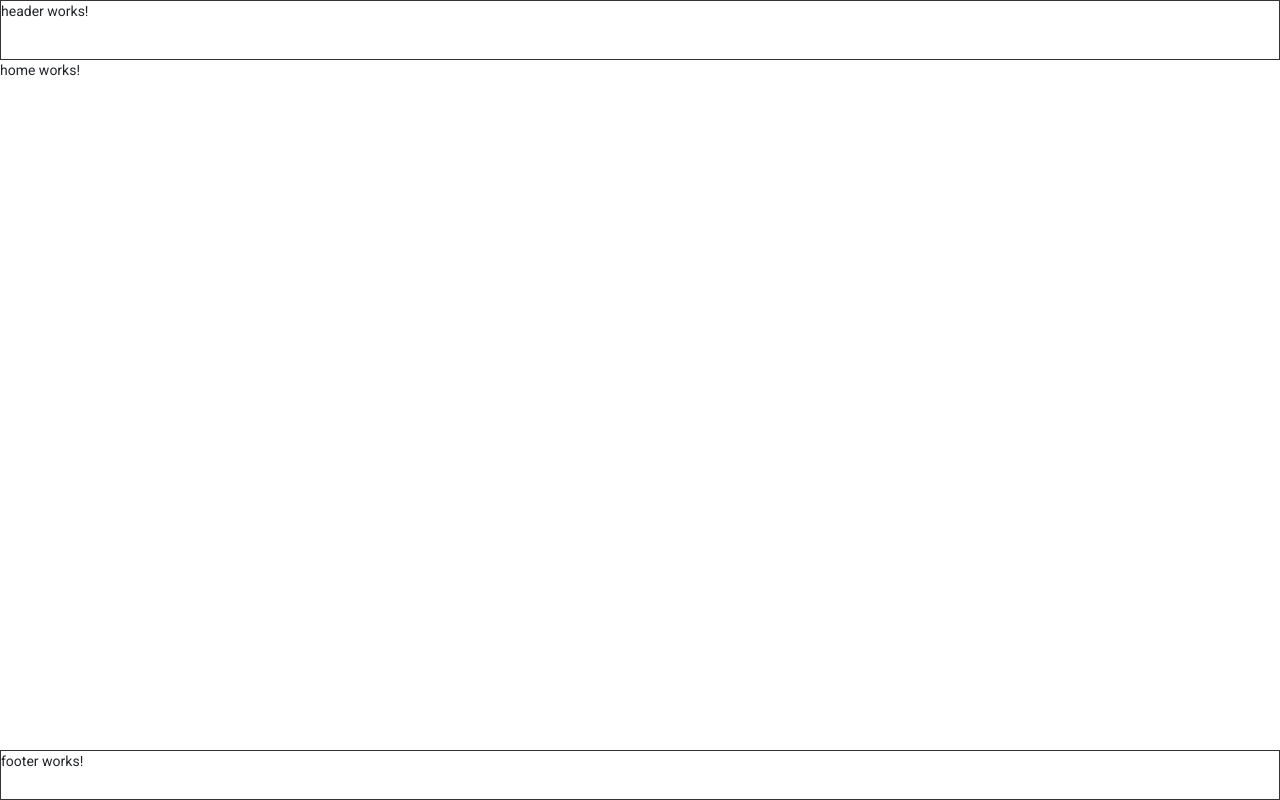
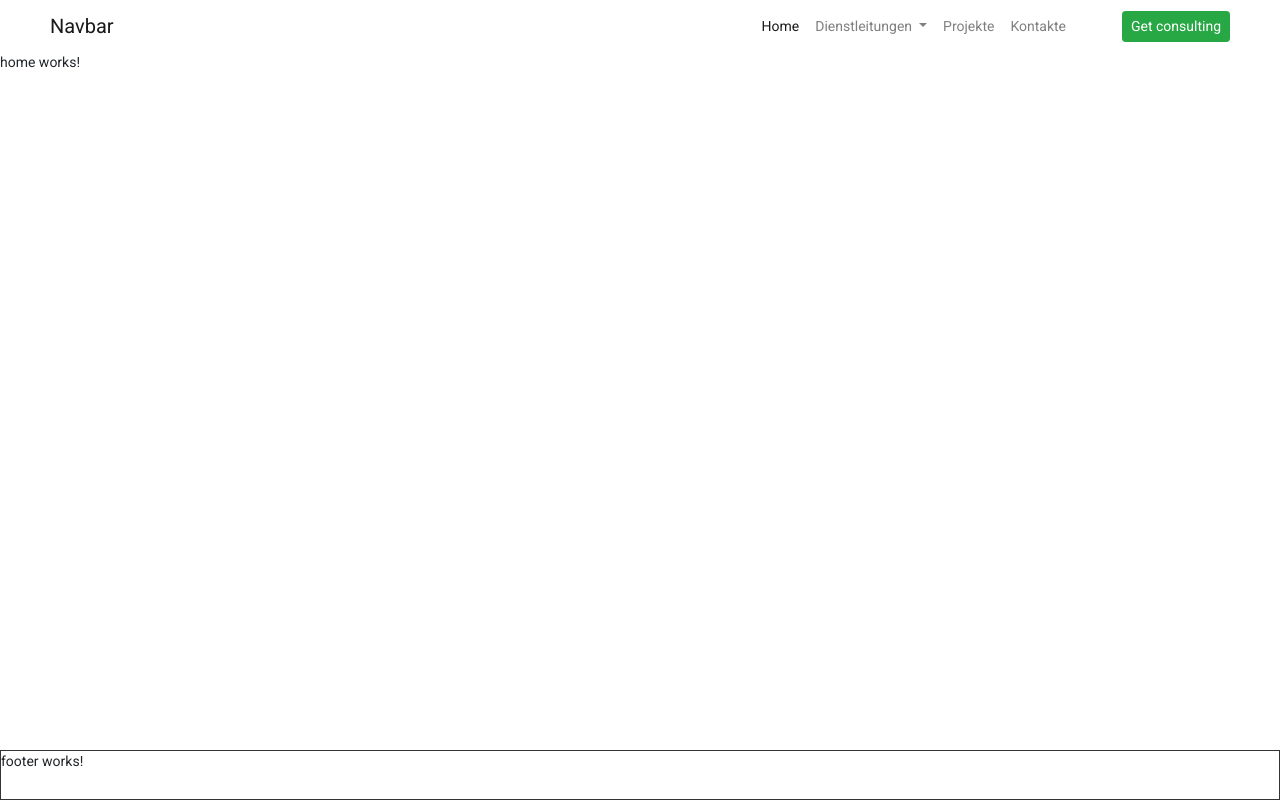
Before and after one commit to steveboris/spITservice, an Angular app: page /home in a window 1280 px wide. Built offline with nearby package versions, Linux system fonts and the light colour scheme.

Commit message:
FEA: Header has been added

```diff
--- a/angular.json
+++ b/angular.json
@@ -28,6 +28,7 @@
             ],
             "styles": [
               "./node_modules/@angular/material/prebuilt-themes/pink-bluegrey.css",
+              "./node_modules/bootstrap/dist/css/bootstrap.min.css",
               "src/styles.css"
             ],
             "scripts": []
@@ -96,6 +97,7 @@
             ],
             "styles": [
               "./node_modules/@angular/material/prebuilt-themes/pink-bluegrey.css",
+              "./node_modules/bootstrap/dist/css/bootstrap.min.css",
               "src/styles.css"
             ],
             "scripts": []
--- a/package.json
+++ b/package.json
@@ -21,7 +21,10 @@
     "@angular/platform-browser": "~13.2.0",
     "@angular/platform-browser-dynamic": "~13.2.0",
     "@angular/router": "~13.2.0",
-    "bootstrap": "^5.1.3",
+    "@ng-bootstrap/ng-bootstrap": "^12.1.2",
+    "bootstrap": "^4.1.3",
+    "ngx-bootstrap": "^8.0.0",
+    "popper.js": "^1.16.1",
     "rxjs": "~7.5.0",
     "tslib": "^2.3.0",
     "zone.js": "~0.11.4"
--- a/src/app/app.module.ts
+++ b/src/app/app.module.ts
@@ -4,6 +4,10 @@ import { BrowserAnimationsModule } from '@angular/platform-browser/animations';
 import { RouterModule } from "@angular/router";
 import { AppRoutingModule } from './app-routing.module';
 
+import { NgbModule } from '@ng-bootstrap/ng-bootstrap';
+import { BsDropdownModule } from 'ngx-bootstrap/dropdown';
+import { TooltipModule } from 'ngx-bootstrap/tooltip';
+import { ModalModule } from 'ngx-bootstrap/modal';
 import { ComponentsModule } from './components/components.module';
 
 import { AppComponent } from './app.component';
@@ -20,6 +24,10 @@ import { UserLayoutComponent } from './layouts/user-layout/user-layout.component
     BrowserAnimationsModule,
     BrowserModule,
     RouterModule,
+    NgbModule,
+    BsDropdownModule.forRoot(),
+    TooltipModule.forRoot(),
+    ModalModule.forRoot(),
     ComponentsModule
   ],
   providers: [],
--- a/src/app/components/header/header.component.css
+++ b/src/app/components/header/header.component.css
@@ -0,0 +1,8 @@
+nav {
+    padding-left: 50px;
+    padding-right: 50px;
+}
+
+.mmr-8 {
+    margin-right: 80px;
+}
--- a/src/app/components/header/header.component.html
+++ b/src/app/components/header/header.component.html
@@ -1 +1,34 @@
-<p class="col-md-12">header works!</p>
+<nav class="navbar navbar-expand-lg navbar-light bg-white">
+    <a class="navbar-brand" href="#">Navbar</a>
+    <button class="navbar-toggler" type="button" data-toggle="collapse" data-target="#navbarNavAltMarkup"
+        aria-controls="navbarNavAltMarkup" aria-expanded="false" aria-label="Toggle navigation">
+        <span class="navbar-toggler-icon"></span>
+    </button>
+    <div class="collapse navbar-collapse justify-content-end mr-5" id="navbarNavDropdown">
+        <ul class="navbar-nav">
+            <li class="nav-item active">
+                <a class="nav-link" href="#">Home <span class="sr-only">(current)</span></a>
+            </li>
+            <li class="nav-item dropdown">
+                <a class="nav-link dropdown-toggle" href="#" id="navbarDropdownMenuLink" role="button"
+                    data-toggle="dropdown" aria-haspopup="true" aria-expanded="false">
+                    Dienstleitungen
+                </a>
+                <div class="dropdown-menu" aria-labelledby="navbarDropdownMenuLink">
+                    <a class="dropdown-item" href="#">Softwareentwicklung</a>
+                    <a class="dropdown-item" href="#">Webseiteentwicklung</a>
+                    <a class="dropdown-item" href="#">IT consulting</a>
+                </div>
+            </li>
+            <li class="nav-item">
+                <a class="nav-link" href="#">Projekte</a>
+            </li>
+            <li class="nav-item">
+                <a class="nav-link" href="#">Kontakte</a>
+            </li>
+        </ul>
+    </div>
+    <form class="form-inline my-2 my-lg-0">
+        <button class="btn btn-sm btn-success my-2 my-sm-0" type="submit">Get consulting</button>
+    </form>
+</nav>
--- a/src/app/layouts/user-layout/user-layout.component.css
+++ b/src/app/layouts/user-layout/user-layout.component.css
@@ -1,6 +1,7 @@
 .header {
-  border: 1px solid #343434;
-  min-height: 60px;
+  margin-bottom: 0;
+  padding-left: 0;
+  padding-right: 0;
 }
 
 .wrapper {
--- a/src/index.html
+++ b/src/index.html
@@ -1,5 +1,6 @@
 <!doctype html>
 <html lang="en">
+
 <head>
   <meta charset="utf-8">
   <title>IT-Service SP</title>
@@ -10,7 +11,18 @@
   <link href="https://fonts.googleapis.com/css2?family=Roboto:wght@300;400;500&display=swap" rel="stylesheet">
   <link href="https://fonts.googleapis.com/icon?family=Material+Icons" rel="stylesheet">
 </head>
+
 <body class="mat-typography">
   <app-root></app-root>
+  <script src="https://code.jquery.com/jquery-3.3.1.slim.min.js"
+    integrity="sha384-q8i/X+965DzO0rT7abK41JStQIAqVgRVzpbzo5smXKp4YfRvH+8abtTE1Pi6jizo"
+    crossorigin="anonymous"></script>
+  <script src="https://cdn.jsdelivr.net/npm/popper.js@1.14.3/dist/umd/popper.min.js"
+    integrity="sha384-ZMP7rVo3mIykV+2+9J3UJ46jBk0WLaUAdn689aCwoqbBJiSnjAK/l8WvCWPIPm49"
+    crossorigin="anonymous"></script>
+  <script src="https://cdn.jsdelivr.net/npm/bootstrap@4.1.3/dist/js/bootstrap.min.js"
+    integrity="sha384-ChfqqxuZUCnJSK3+MXmPNIyE6ZbWh2IMqE241rYiqJxyMiZ6OW/JmZQ5stwEULTy"
+    crossorigin="anonymous"></script>
 </body>
+
 </html>
```
